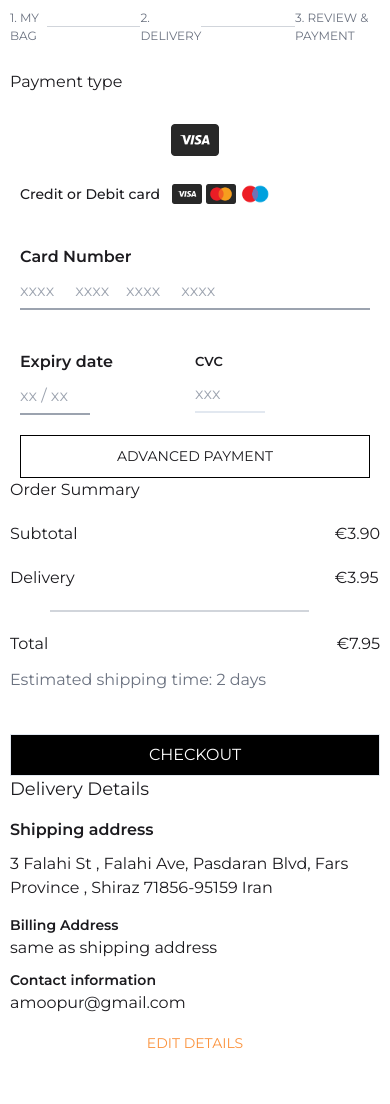
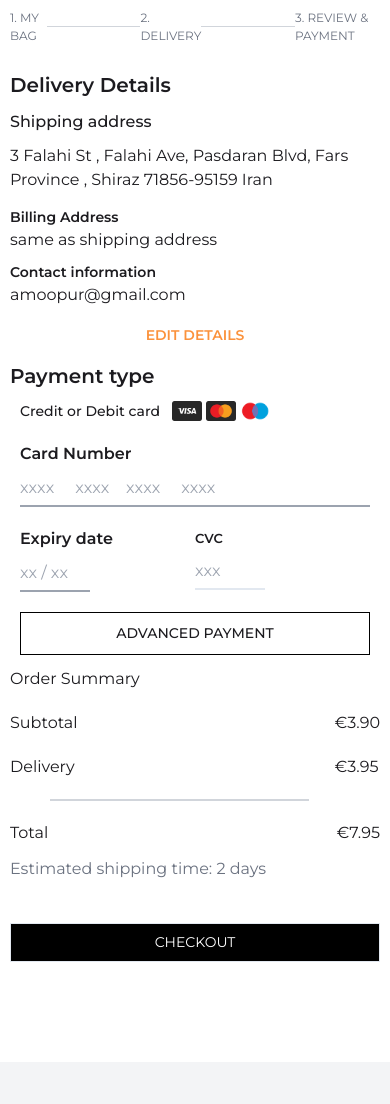
Before and after one commit to Uyiosa2607/e--commerce-frontend, a Next.js app: page /payment in a window 390 px wide. Shown: the part 291-1395 px from the top of the page. Built offline with nearby package versions, Linux system fonts and the light colour scheme.

Commit message:
more improvements made

```diff
--- a/app/complete/page.tsx
+++ b/app/complete/page.tsx
@@ -8,18 +8,18 @@ export default function Complete() {
     <main className="text-[16px]">
       <section className="container px-[10px]">
         <div className="mb-[30px]">
-          <h2 className="uppercase font-[500] text-[32px] mb-[12px]  text-center">
+          <h2 className="uppercase font-[600] text-lg lg:text-[32px] mb-[12px]  text-center">
             thank you
           </h2>
-          <p className="text-center lg:mb-[20px] lg:w-[50%] mx-auto">
+          <p className="text-center mb-[10px] lg:mb-[20px] lg:w-[50%] mx-auto">
             We received your order and will start preparing your package right
             away. You will receive a confirmation email in a moment.
           </p>
-          <p className="text-center font-[500] uppercase text-[18px]">
+          <p className="text-center font-[600] uppercase text-[13px] lg:text-[18px]">
             Order details - 8972491047359
           </p>
         </div>
-        <div className="flex flex-col lg:flex-row gap-5">
+        <div className="flex flex-col mb-[10px] lg:mb-0 lg:flex-row gap-5">
           <div className="flex-[1.3]">
             <div className="lg:w-[80%]">
               {collections.map((tea) => (
@@ -43,7 +43,7 @@ export default function Complete() {
           <div className="flex-1 flex gap-[50px]">
             <div className="flex-1">
               <div className="mb-[20px]">
-                <h4 className="mb-[25px] font-[500] text-[18px]">
+                <h4 className="mb-[10px] mt-[10px] lg:mt-0 lg:mb-[25px] font-[600] text-[20px]">
                   Delivery Details
                 </h4>
                 <p className="mb-[10px] font-[500]">Shipping address</p>
@@ -53,11 +53,11 @@ export default function Complete() {
                 </p>
               </div>
               <div className="mb-[30px]">
-                <p className="text-[14px] font-[600]">Billing Address</p>
+                <p className="text-[14px] font-[500]">Billing Address</p>
                 <p>same as shipping address</p>
               </div>
               <div className="mb-[30px]">
-                <p className="text-[14px] font-[600]">Contact information</p>
+                <p className="text-[14px] font-[500]">Contact information</p>
                 <p>amoopur@gmail.com</p>
               </div>
             </div>
@@ -91,14 +91,14 @@ export default function Complete() {
                   <p>Delivery</p>
                 </span>
                 <span className="flex flex-col font[500] gap-5">
-                  <p>€3.90</p>
-                  <p>€3.95</p>
+                  <p className="font-[600]">€3.90</p>
+                  <p className="font-[600]">€3.95</p>
                 </span>
               </div>
               <div className="w-[80%] my-[20px] mx-auto bg-gray-300 h-[2px]"></div>
               <span className="flex items-center justify-between w-full">
                 <p className="capitalize font-[500]">Total</p>
-                <p className="font-[500]">€7.95</p>
+                <p className="font-[600]">€7.95</p>
               </span>
             </div>
           </div>
@@ -110,7 +110,7 @@ export default function Complete() {
                 </button>
               </Link>
               <Link href="#">
-                <button className="w-fit py-[10px] px-[24px] uppercase mx-auto border-[1px] border-black">
+                <button className="w-fit py-[8px] px-[24px] uppercase mx-auto border-[1px] border-black">
                   print receipt
                 </button>
               </Link>
--- a/app/payment/page.tsx
+++ b/app/payment/page.tsx
@@ -13,12 +13,12 @@ export default function Payment() {
       </div>
       <section className="container px-[10px]">
         <div className="flex flex-col lg:flex-row justify-between">
-          <div className="lg:w-[320px] order-[4] lg:order-none">
+          <div className="lg:w-[320px] mb-[15px] lg:mb-0">
             <div className="mb-[15px] lg:mb-[20px]">
-              <h4 className="mb-[15px] lg:mb-[25px] text-[18px]">
+              <h4 className="font-[600] mb-[10px] lg:mb-[25px] text-[20px]">
                 Delivery Details
               </h4>
-              <p className="mb-[10px] font-[600]">Shipping address</p>
+              <p className="mb-[10px] font-[500]">Shipping address</p>
               <p className="lg:w-[100%]">
                 3 Falahi St , Falahi Ave, Pasdaran Blvd, Fars Province , Shiraz
                 71856-95159 Iran
@@ -32,20 +32,26 @@ export default function Payment() {
               <p className="text-[14px] font-[600]">Contact information</p>
               <p>amoopur@gmail.com</p>
             </div>
-            <p className="text-[14px] text-center uppercase text-orange-400">
+            <p className="text-[14px] text-center font-[600] uppercase text-orange-400">
               edit details
             </p>
           </div>
           <div className="lg:w-[460px]">
-            <h4 className="mb-[20px]">Payment type</h4>
-            <div className="flex lg:border-[2px] lg:border-gray-400 mb-[18px] p-[10px] items-center justify-center w-full">
-              <img className="w-[48px] h-[32px]" src="/card-1.png" alt="card" />
+            <h4 className="font-[600] mb-[10px] lg:mb-[25px] text-[20px]">
+              Payment type
+            </h4>
+            <div className="hidden lg:flex lg:border-[2px] mb-[10px] lg:border-gray-400 lg:mb-[18px] lg:p-[10px] items-center justify-center w-full">
+              <img
+                className="w-[42px] lg:w-[48px] h-[32px]"
+                src="/card-1.png"
+                alt="card"
+              />
             </div>
-            <form className="w-full">
-              <div className="lg:border-[2px] lg:border-gray-400  px-[10px] lg:p-5">
+            <form className="w-full mb-[12px] lg:mb-0">
+              <div className="lg:border-[2px] lg:border-gray-400 px-[10px] lg:p-5">
                 <div className="flex items-center gap-3">
                   <p className="text-[14px] font-[500]">Credit or Debit card</p>
-                  <div className="flex items-cnter gap-1">
+                  <div className="flex items-center justify-center lg:justify-normal gap-1">
                     <img
                       className="w-[30px] h-[20px]"
                       src="/card-1.png"
@@ -63,7 +69,7 @@ export default function Payment() {
                     />
                   </div>
                 </div>
-                <div className="mt-[40px] lg:w-[90%] mx-auto">
+                <div className="mt-[20px] lg:mt-[40px] lg:w-[90%] mx-auto">
                   <label className="font-[600]" htmlFor="">
                     Card Number
                   </label>
@@ -73,7 +79,7 @@ export default function Payment() {
                     placeholder={`xxxx     xxxx    xxxx     xxxx`}
                   />
                 </div>
-                <div className="lg:w-[90%] mb-[20px] mt-[40px] mx-auto flex items-center">
+                <div className="lg:w-[90%] mb-[20px] mt-[20px] lg:mt-[40px] mx-auto flex items-center">
                   <div>
                     <label className="font-[600]" htmlFor="">
                       Expiry date
@@ -87,20 +93,20 @@ export default function Payment() {
                   <div>
                     <p className="text-[13px] font-[600]">CVC</p>
                     <input
-                      className="pb-[5px] pt-[10px] w-[40%]  lg:border-gray-400 border-b-[2px]"
+                      className="pb-[5px] pt-[10px] w-[40%] lg:border-gray-400 border-b-[2px]"
                       type="text"
                       placeholder={`xxx`}
                     />
                   </div>
                 </div>
-                <button className="block text-[14px] uppercase border-[1px] border-black p-[10px] w-full">
+                <button className="block text-[14px] uppercase font-[500] border-[1px] border-black py-[10px] w-full">
                   advanced payment
                 </button>
               </div>
             </form>
           </div>
           <div>
-            <div className="lg:w-[420px] mx-auto order-[3] lg:order-none">
+            <div className="lg:w-[420px] mx-auto">
               <div className="w-full">
                 <h4 className="mb-[20px]">Order Summary</h4>
                 <div className="w-full flex items-center justify-between">
@@ -122,7 +128,7 @@ export default function Payment() {
                   Estimated shipping time: 2 days
                 </p>
                 <Link href="/complete">
-                  <button className="uppercase text-white mx-auto  mt-[30px] bg-black border-[1px] w-full py-2 px-6">
+                  <button className="uppercase text-white mx-auto text-[14px]  mt-[30px] bg-black border-[1px] w-full py-2 px-6">
                     checkout
                   </button>
                 </Link>
```
